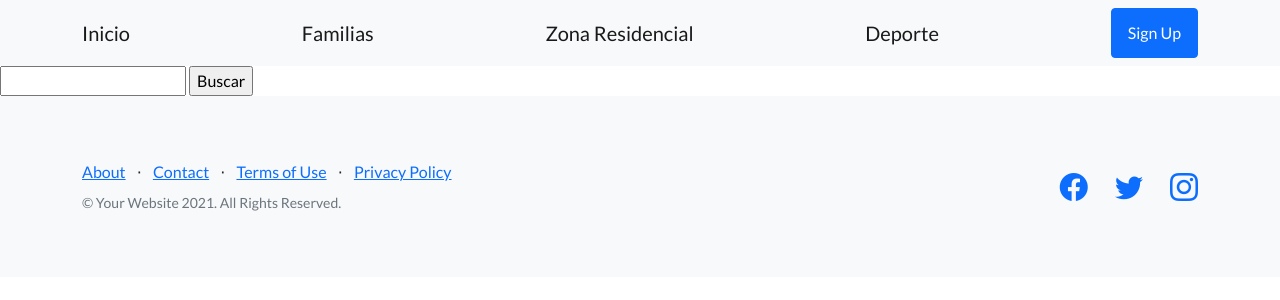
After one commit to tomastrafi/Entrega-Intermedia-Tom-s-Traficante, a Django app: page /AppCoder/busquedaFamilia/ in a window 1280 px wide. The commit adds this page. Shown: the top 300 px of the page. Run offline with Django 4.2, Linux system fonts and the light colour scheme; some libraries are stand-ins or nearby versions.

Commit message:
First Commit

```diff
--- /dev/null
+++ b/ProyectoCoder/AppCoder/templates/AppCoder/busquedaFamilia.html
@@ -0,0 +1,15 @@
+{% extends "AppCoder/padre.html" %}
+
+{% load static %}
+
+{% block contenidoQueCambia %}
+
+<form action="/AppCoder/buscar/"     method="get">{% csrf_token %}
+    <input type="text" name="nombre" id="nombre">
+    <input type="submit" value="Buscar">
+</form>
+
+
+
+
+{% endblock %}
--- a/ProyectoCoder/AppCoder/templates/AppCoder/padre.html
+++ b/ProyectoCoder/AppCoder/templates/AppCoder/padre.html
@@ -27,28 +27,7 @@
                 <a class="btn btn-primary" href="#signup">Sign Up</a>
             </div>
         </nav>
-        <!-- Masthead-->
-        <header class="masthead">
-            <div class="container position-relative">
-                <div class="row justify-content-center">
-                    <div class="col-xl-6">
-                        <div class="text-center text-white">
-                            <!-- Page heading-->
-                            <h1 class="mb-5">Generate more leads with a professional landing page!</h1>
-                            <!-- Signup form-->
-                            <!-- * * * * * * * * * * * * * * *-->
-                            <!-- * * SB Forms Contact Form * *-->
-                            <!-- * * * * * * * * * * * * * * *-->
-                            <!-- This form is pre-integrated with SB Forms.-->
-                            <!-- To make this form functional, sign up at-->
-                            <!-- https://startbootstrap.com/solution/contact-forms-->
-                            <!-- to get an API token!-->
 
-                        </div>
-                    </div>
-                </div>
-            </div>
-        </header>
         <!-- Icons Grid-->
         {% block contenidoQueCambia %}
         {% endblock %}
--- a/ProyectoCoder/AppCoder/urls.py
+++ b/ProyectoCoder/AppCoder/urls.py
@@ -5,7 +5,9 @@ urlpatterns = [
     path('', views.inicio,name='Inicio'),
     path('familia/', views.familia,name='Familia'),
     path('familiaApi/', views.familiaapi,),
-    path('zona', views.zona,name='Zona'),
-    path('zonaApi', views.zonaapi),
-    path('deporte', views.deporte,name='Deporte'),
-    path('deporteApi', views.deporteapi)]
+    path('zona/', views.zona,name='Zona'),
+    path('zonaApi/', views.zonaapi),
+    path('deporte/', views.deporte,name='Deporte'),
+    path('busquedaFamilia/', views.buscarfamilia),
+    path('buscar/', views.buscar),
+    path('deporteApi/', views.deporteapi)]
--- a/ProyectoCoder/AppCoder/views.py
+++ b/ProyectoCoder/AppCoder/views.py
@@ -10,6 +10,13 @@ from AppCoder.forms import FamiliaFormulario
 from AppCoder.forms import ZonaFormulario
 from AppCoder.forms import DeporteFormulario
 
+def buscar(request):
+    nombre_views = request.GET['nombre']
+    familia_todos = Familia.objects.filter(nombre=nombre_views)
+    return render(request,'AppCoder/resultadoFamilia.html',{'nombre':nombre_views,'familia':familia_todos})
+
+def buscarfamilia(request):
+    return render(request,'AppCoder/busquedaFamilia.html')
 # Create your views here.
 def inicio(request):
     return render(request,'AppCoder/Inicio.html')
```
Also changed, not shown: ProyectoCoder/AppCoder/templates/AppCoder/resultadoFamilia.html (added, +16 -0 lines), ProyectoCoder/AppCoder/models.py (line endings or trailing spaces), ProyectoCoder/db.sqlite3.
